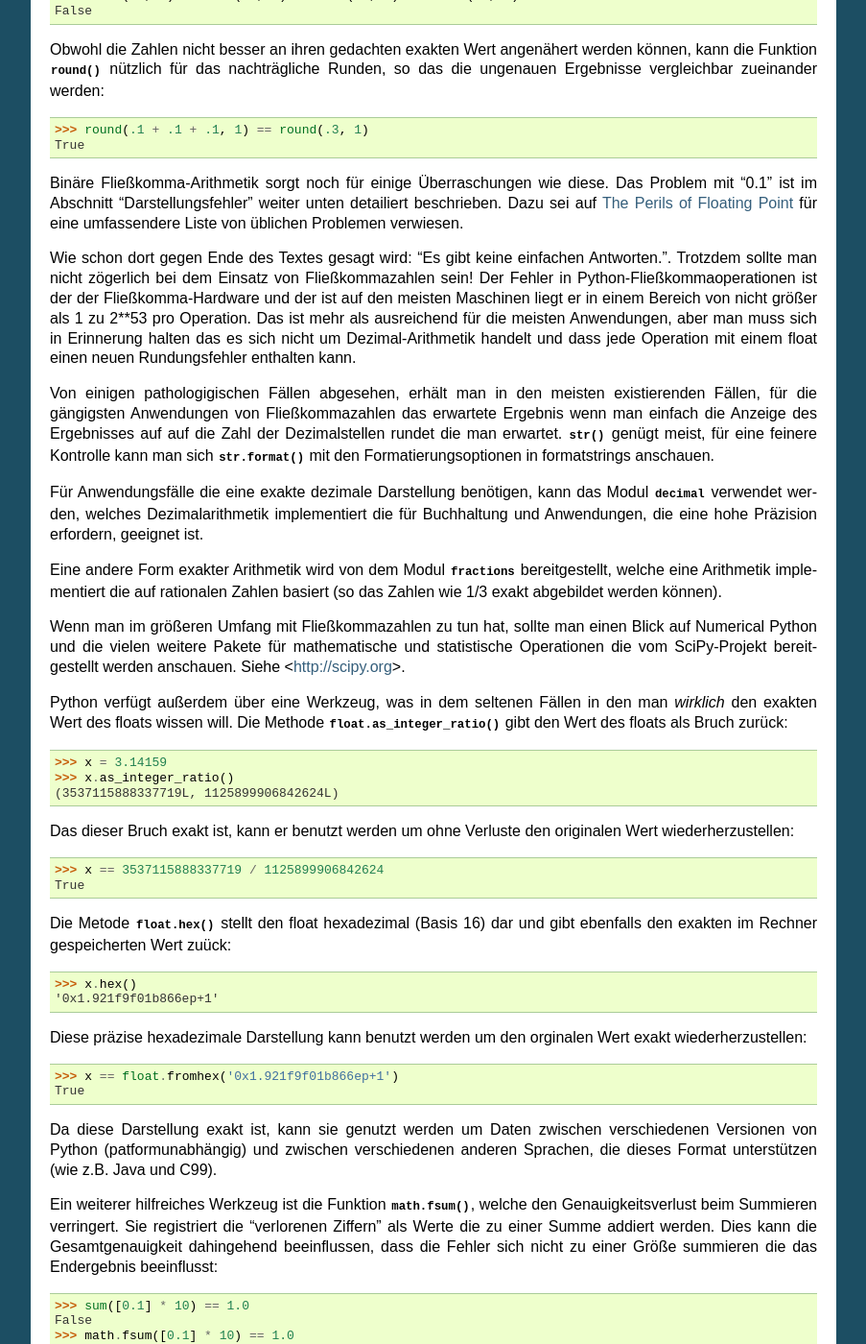
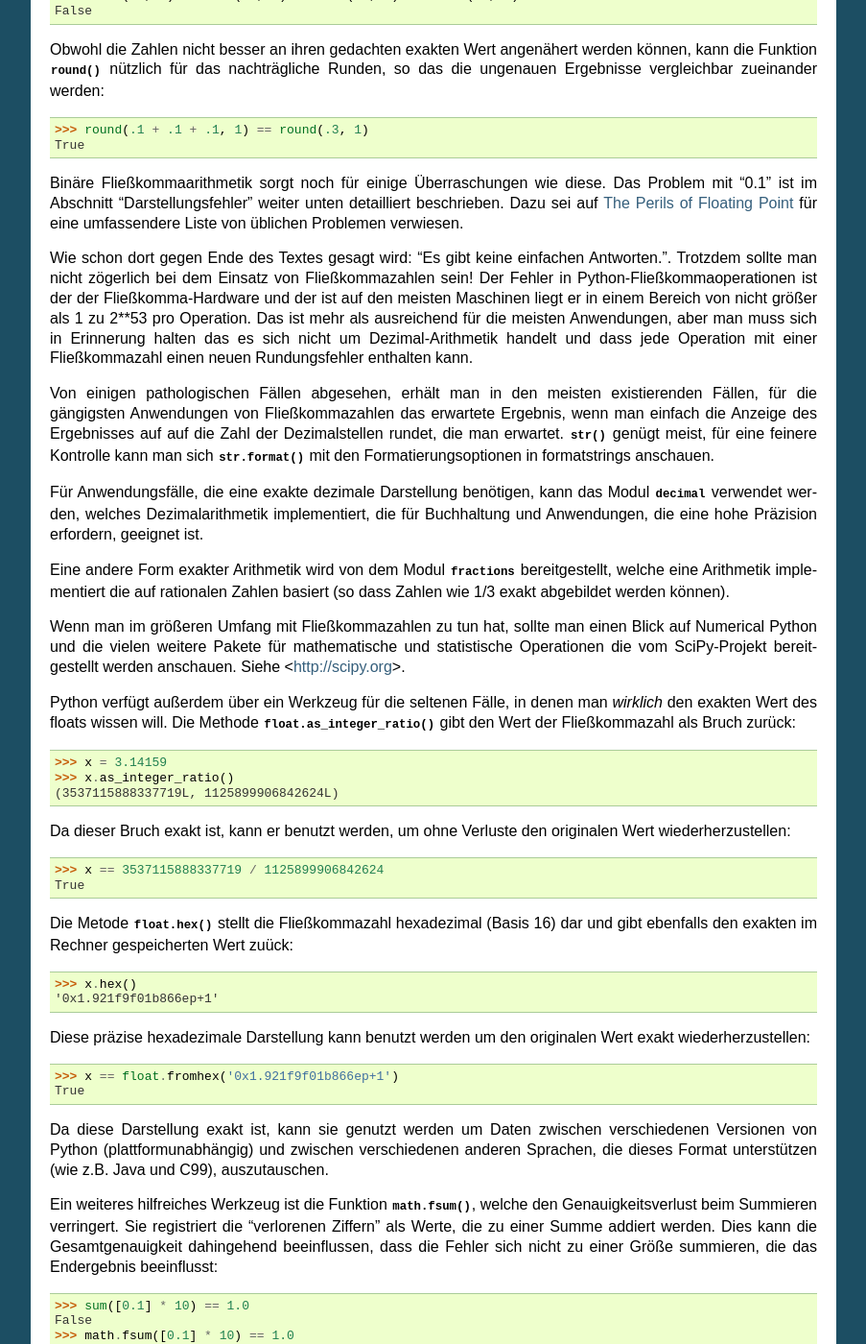
Before and after one commit to cofi/py-tutorial-de, a Sphinx documentation site: the page built from source/floatingpoint.rst, in a window 1280 px wide and 1400 px high, scrolled down 2056 px. Shown: the whole window at 96% size, without its empty margins (198-1101 px from the left). Built offline with Sphinx 7.4.7, drawn with Linux system fonts in a browser that asks for light colours; pages that are not in the unit, such as notebooks, are missing from menus; some of the changed text lies outside the part shown.

Commit message:
Applied sma's patch (spelling and punctuation fixes).

```diff
--- a/source/floatingpoint.rst
+++ b/source/floatingpoint.rst
@@ -7,7 +7,7 @@ Fließkomma-Arithmetik:  Probleme und Einschränkungen
 .. sectionauthor:: Tim Peters <tim_one@users.sourceforge.net>
 
 
-Fließkomma Zahlen werden in der Hardware des Computers als Brüche mit der
+Fließkommazahlen werden in der Hardware des Computers als Brüche mit der
 Basis 2 (binär) dargestellt.  Beispielsweise hat folgende Dezimalzahl ::
 
    0.125
@@ -53,9 +53,9 @@ Hält man nach einer endlichen Zahl Bits an, erhält man eine Annäherung.  In d
 meisten Rechner werden heute Fließkommazahlen als Binärbrüche, mit dem Zähler in
 den ersten 53 Bits, gefolgt von dem Nenner als Potenz von Zwei, dargestellt.
 Im Fall von 1/10 lautet der Binärbruch ``3602879701896397 / 2 ** 55``, was in
-etwa aber nicht exakt dem echten Wert von 1/10 entspricht.
+etwa, aber nicht exakt, dem echten Wert von 1/10 entspricht.
 
-Viele Benutzter sind sich durch die angezeigten Werte die Problematik nicht
+Viele Benutzter sind sich durch die angezeigten Werte der Problematik nicht
 bewusst.  Python zeigt nur eine dezimale Annäherung an den echten Dezimalwert
 an, der im Rechner gespeichert wird.  Wenn Python den echten Dezimalwert zur
 gespeicherten binären Annäherung an 0,1 anzeigen würde, müsste es folgendes
@@ -90,12 +90,12 @@ Darstellung zu wählen und einfach ``0.1`` anzuzeigen.
 
 Das Verhalten liegt im der Natur der Fließkommadarstellung im Binärsystem:
 es ist kein Fehler in Python und auch kein Fehler in deiner Software. Man sieht
-dieses Problem in allen Sprachen die die Fließkomma-Darstellung der Hardware
-unterstützen (obwohl manche Sprachen den Unterschied nicht standartmäßig oder
+dieses Problem in allen Sprachen, die die Fließkomma-Darstellung der Hardware
+unterstützen (obwohl manche Sprachen den Unterschied nicht standardmäßig oder
 in allen Anzeigemodi *anzeigen*).
 
 Pythons eingebaute Funktion :func:`str` erzeugt nur 12 signifikante Stellen
-Es ist selten das ``eval(str(x))`` den Wert *x* erzeugt, aber die Ausgabe
+Es ist selten, dass ``eval(str(x))`` den Wert *x* erzeugt, aber die Ausgabe
 sieht unter Umständen besser aus::
 
    >>> str(math.pi)
@@ -129,9 +129,9 @@ Runden, so das die ungenauen Ergebnisse vergleichbar zueinander werden::
     >>> round(.1 + .1 + .1, 1) == round(.3, 1)
     True
 
-Binäre Fließkomma-Arithmetik sorgt noch für einige Überraschungen wie diese.
+Binäre Fließkommaarithmetik sorgt noch für einige Überraschungen wie diese.
 Das Problem mit "0.1" ist im Abschnitt "Darstellungsfehler" weiter unten
-detailiert beschrieben.  Dazu sei auf `The Perils of Floating Point <http://www.lahey.com/float.htm>`_
+detailliert beschrieben.  Dazu sei auf `The Perils of Floating Point <http://www.lahey.com/float.htm>`_
 für eine umfassendere Liste von üblichen Problemen verwiesen.
 
 Wie schon dort gegen Ende des Textes gesagt wird:
@@ -141,67 +141,67 @@ Python-Fließkommaoperationen ist der der Fließkomma-Hardware und der ist
 auf den meisten Maschinen liegt er in einem Bereich von nicht größer als
 1 zu 2\*\*53 pro Operation.  Das ist mehr als ausreichend für die meisten
 Anwendungen, aber man muss sich in Erinnerung halten das es sich nicht um
-Dezimal-Arithmetik handelt und dass jede Operation mit einem float einen
+Dezimal-Arithmetik handelt und dass jede Operation mit einer Fließkommazahl einen
 neuen Rundungsfehler enthalten kann.
 
-Von einigen pathologigischen Fällen abgesehen, erhält man in den meisten
+Von einigen pathologischen Fällen abgesehen, erhält man in den meisten
 existierenden Fällen, für die gängigsten Anwendungen von Fließkommazahlen
-das erwartete Ergebnis wenn man einfach die Anzeige des Ergebnisses auf
-auf die Zahl der Dezimalstellen rundet die man erwartet.
+das erwartete Ergebnis, wenn man einfach die Anzeige des Ergebnisses auf
+auf die Zahl der Dezimalstellen rundet, die man erwartet.
 :func:`str` genügt meist, für eine feinere Kontrolle kann man sich
 :meth:`str.format` mit den Formatierungsoptionen in :ref:`formatstrings`
 anschauen.
 
-Für Anwendungsfälle die eine exakte dezimale Darstellung benötigen,
+Für Anwendungsfälle, die eine exakte dezimale Darstellung benötigen,
 kann das Modul :mod:`decimal` verwendet werden, welches Dezimalarithmetik
-implementiert die für Buchhaltung und Anwendungen, die eine hohe Präzision
+implementiert, die für Buchhaltung und Anwendungen, die eine hohe Präzision
 erfordern, geeignet ist.
 
 Eine andere Form exakter Arithmetik wird von dem Modul :mod:`fractions`
 bereitgestellt, welche eine Arithmetik implementiert die auf rationalen
-Zahlen basiert (so das Zahlen wie 1/3 exakt abgebildet werden können).
+Zahlen basiert (so dass Zahlen wie 1/3 exakt abgebildet werden können).
 
 Wenn man im größeren Umfang mit Fließkommazahlen zu tun hat, sollte man
 einen Blick auf Numerical Python und die vielen weitere Pakete für
 mathematische und statistische Operationen die vom SciPy-Projekt
 bereitgestellt werden anschauen. Siehe <http://scipy.org>.
 
-Python verfügt außerdem über eine Werkzeug, was in dem seltenen Fällen in
-den man *wirklich* den exakten Wert des floats wissen will. Die Methode
-:meth:`float.as_integer_ratio` gibt den Wert des floats als Bruch zurück::
+Python verfügt außerdem über ein Werkzeug für die seltenen Fälle, in
+denen man *wirklich* den exakten Wert des floats wissen will. Die Methode
+:meth:`float.as_integer_ratio` gibt den Wert der Fließkommazahl als Bruch zurück::
 
    >>> x = 3.14159
    >>> x.as_integer_ratio()
    (3537115888337719L, 1125899906842624L)
 
-Das dieser Bruch exakt ist, kann er benutzt werden um ohne Verluste den
+Da dieser Bruch exakt ist, kann er benutzt werden, um ohne Verluste den
 originalen Wert wiederherzustellen::
 
     >>> x == 3537115888337719 / 1125899906842624
     True
 
-Die Metode :meth:`float.hex` stellt den float hexadezimal (Basis 16) dar
+Die Metode :meth:`float.hex` stellt die Fließkommazahl hexadezimal (Basis 16) dar
 und gibt ebenfalls den exakten im Rechner gespeicherten Wert zuück::
 
    >>> x.hex()
    '0x1.921f9f01b866ep+1'
 
-Diese präzise hexadezimale Darstellung kann benutzt werden um den orginalen
+Diese präzise hexadezimale Darstellung kann benutzt werden um den originalen
 Wert exakt wiederherzustellen::
 
     >>> x == float.fromhex('0x1.921f9f01b866ep+1')
     True
 
 Da diese Darstellung exakt ist, kann sie genutzt werden um Daten zwischen
-verschiedenen Versionen von Python (patformunabhängig) und zwischen
+verschiedenen Versionen von Python (plattformunabhängig) und zwischen
 verschiedenen anderen Sprachen, die dieses Format unterstützen
-(wie z.B. Java und C99).
+(wie z.B. Java und C99), auszutauschen.
 
-Ein weiterer hilfreiches Werkzeug ist die Funktion :func:`math.fsum`, welche
+Ein weiteres hilfreiches Werkzeug ist die Funktion :func:`math.fsum`, welche
 den Genauigkeitsverlust beim Summieren verringert.  Sie registriert die
-"verlorenen Ziffern" als Werte die zu einer Summe addiert werden.  Dies kann
+"verlorenen Ziffern" als Werte, die zu einer Summe addiert werden.  Dies kann
 die Gesamtgenauigkeit dahingehend beeinflussen, dass die Fehler sich nicht
-zu einer Größe summieren die das Endergebnis beeinflusst:
+zu einer Größe summieren, die das Endergebnis beeinflusst:
 
    >>> sum([0.1] * 10) == 1.0
    False
@@ -225,9 +225,9 @@ C, C++, Java, Fortran, und viele andere) oft nicht das erwartete Ergebnis
 anzeigen.
 
 Warum ist das so?  1/10 ist nicht exakt als Binärbruch darstellbar. Fast alle
-heutigen Rechner (November 2000) benutzen die IEEE-754 Fließkomma-Arithmetik
-und fast alle Plattformen  bilden Python floats als IEEE-754 "double precision"
-ab.  754 doubles sind auf 53 Bits genau, so das sich der Computer bemüht 0.1
+heutigen Rechner (November 2000) benutzen die IEEE-754 Fließkommaarithmetik
+und wie fast alle Plattformen, bildet Python floats als IEEE-754 "double precision"
+ab.  IEEE-754 doubles sind auf 53 Bits genau, so dass sich der Computer bemüht, 0.1
 mit einem Bruch der Form *J*/2**\ *N* bestmöglich anzunähern, wobei *J* eine
 53 Bit breite Ganzzahl ist. Schreibt man::
 
@@ -247,7 +247,7 @@ und erinnert sich daran das *J* genau 53 Bit breit ist
    >>> 2**56/10
    7205759403792794.0
 
-Das heißt 56 ist der einzige Wert für *N*, wenn *J* auf 53 Bits beschränkt
+Das heißt, 56 ist der einzige Wert für *N*, wenn *J* auf 53 Bits beschränkt
 ist. Der bestmögliche Wert für *J* ist dann der gerundete Quotient::
 
    >>> q, r = divmod(2**56, 10)
```
Also changed, not shown: other parts of source/floatingpoint.rst (+9 -9 lines).
